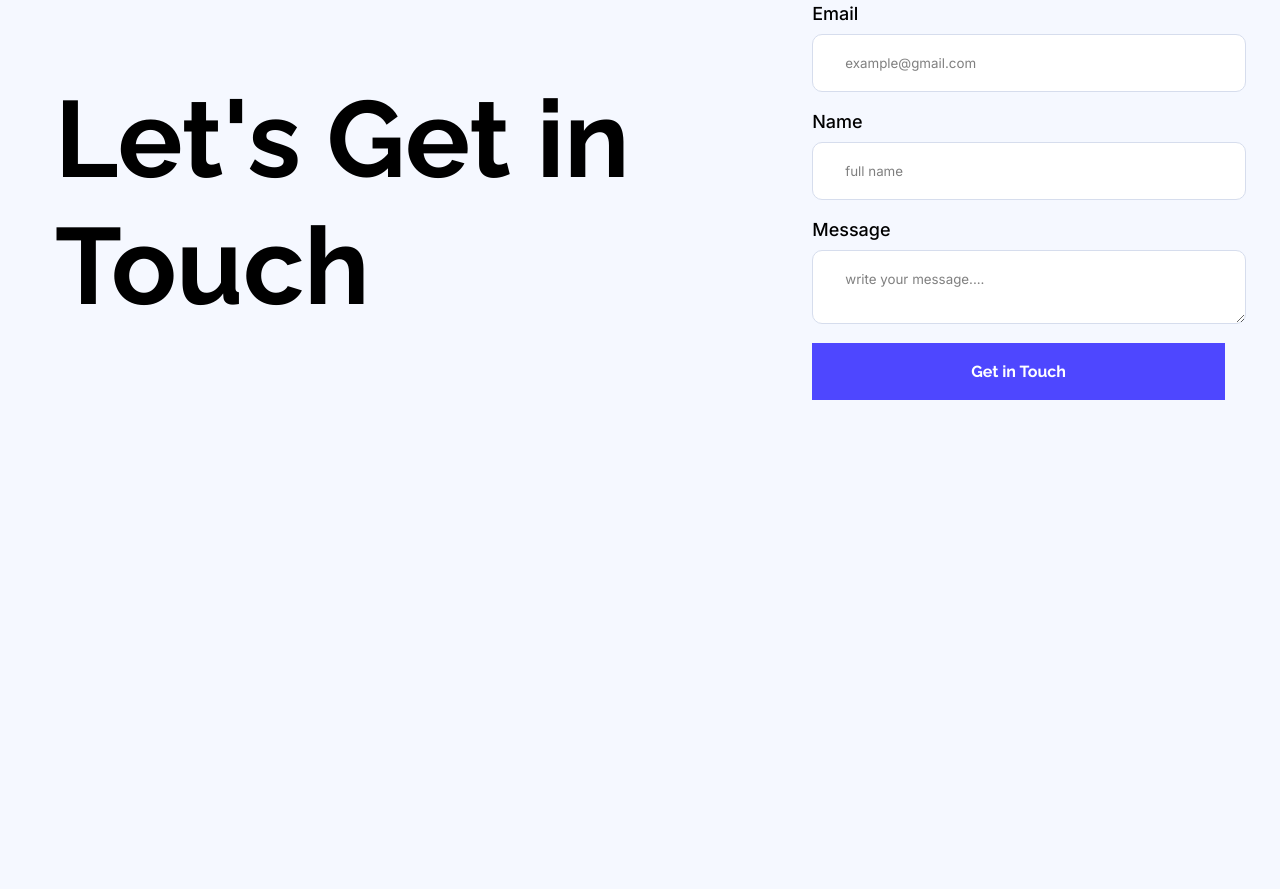
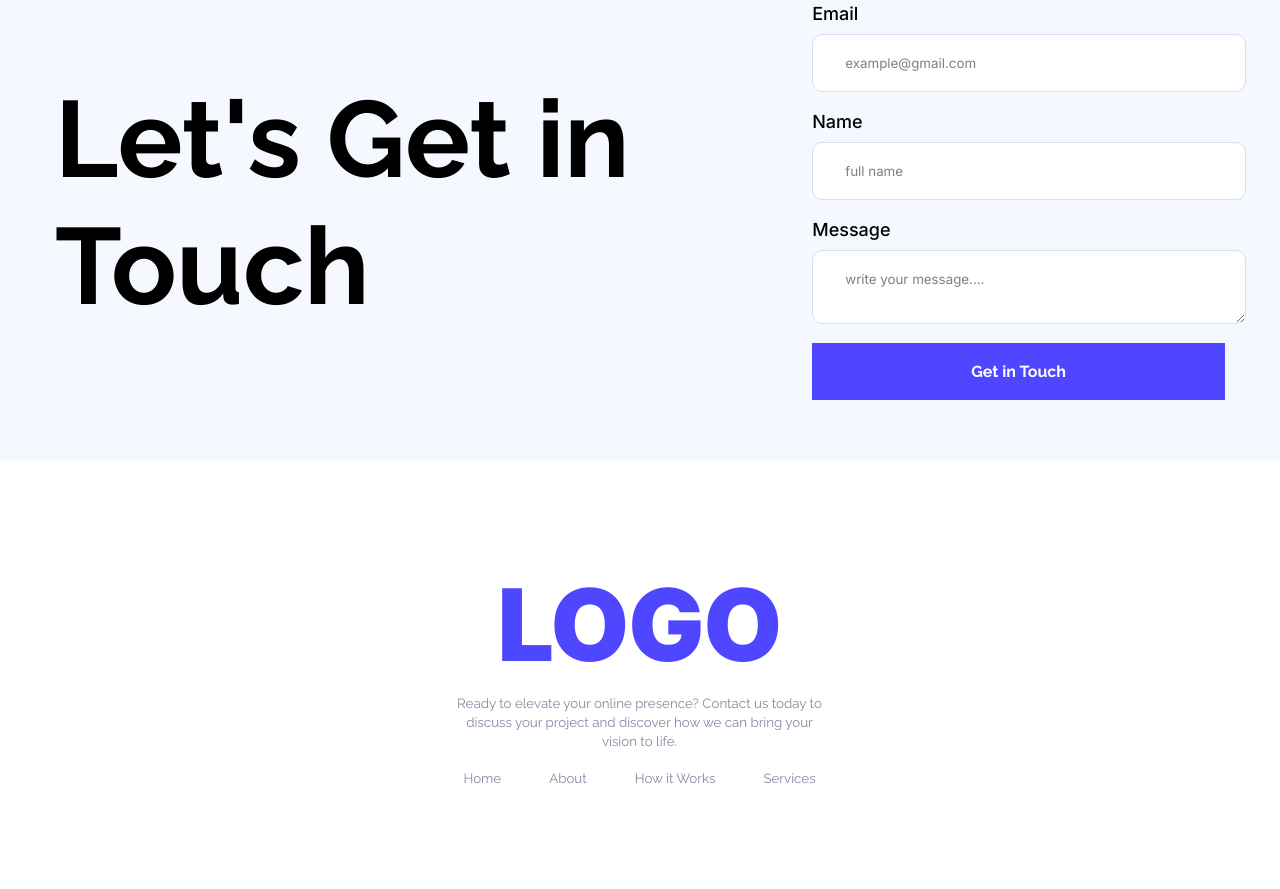
Before and after one commit to Big-Smokkee/assignment-1, a plain HTML site: page index.html in a window 1280 px wide. Shown: the part 2332-3221 px from the top of the page. Before the commit the page ends 2792 px from the top, so only its background shows below. Drawn offline with Linux system fonts and the light colour scheme.

Commit message:
footer completed

```diff
--- a/index.html
+++ b/index.html
@@ -156,6 +156,28 @@
         </section>
 
     </main>
+    <footer>
+        <div class="container">
+            <h2 class="brand-title inter-normal">LOGO</h2>
+            <p class="footer-description">
+                <small>
+                    Ready to elevate your online presence? Contact us today to discuss your project and discover how we
+                    can bring your
+                    vision to life.
+                </small>
+            </p>
+            <div class="footer-links">
+                <small>
+                    <ul>
+                        <li><a href="#">Home</a></li>
+                        <li><a href="#">About</a></li>
+                        <li><a href="#">How it Works</a></li>
+                        <li><a href="#">Services</a></li>
+                    </ul>
+                </small>
+            </div>
+        </div>
+    </footer>
 </body>
 
 </html>
--- a/styles/style.css
+++ b/styles/style.css
@@ -210,3 +210,34 @@
 .newsletter-form textarea::placeholder{
     color: rgba(0, 0, 0, 0.5);
 }
+
+/*Footer sytles*/
+.brand-title{
+    font-size: 100px;
+    color: #4E47FF;
+    font-weight: 900;
+    margin-bottom: 8px;
+}
+footer .container{
+    text-align: center;
+    background-color: #FFFFFF;
+    padding: 104px 455px 103px 454px;
+}
+.footer-description{
+    color: #8987A1;
+}
+.footer-links{
+    margin-top: 20px;
+}
+.footer-links ul{
+    display: flex;
+    justify-content: center;
+    gap: 48px;
+}
+.footer-links li{
+    list-style: none;
+}
+.footer-links li a{
+    text-decoration: none;
+    color: #8987A1;
+}
```
